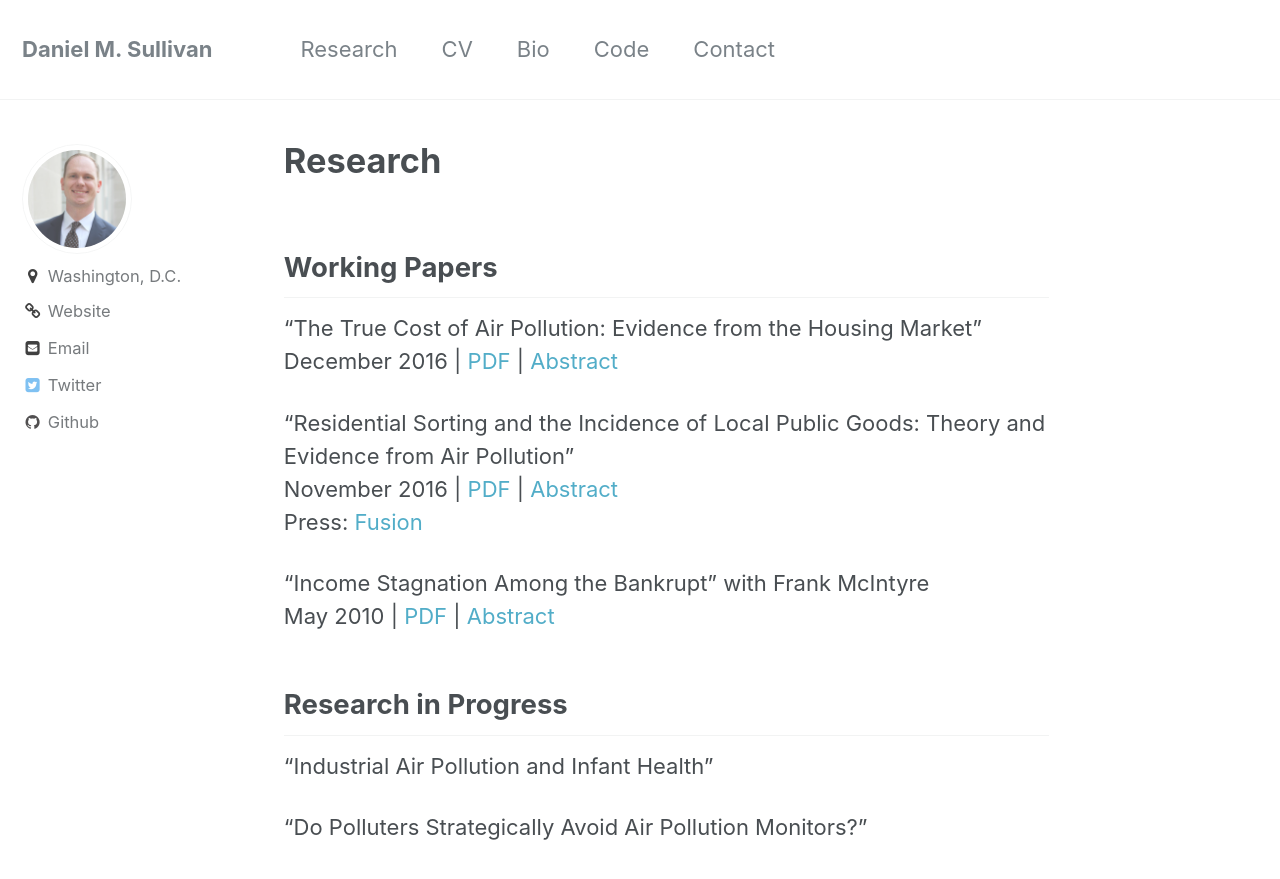
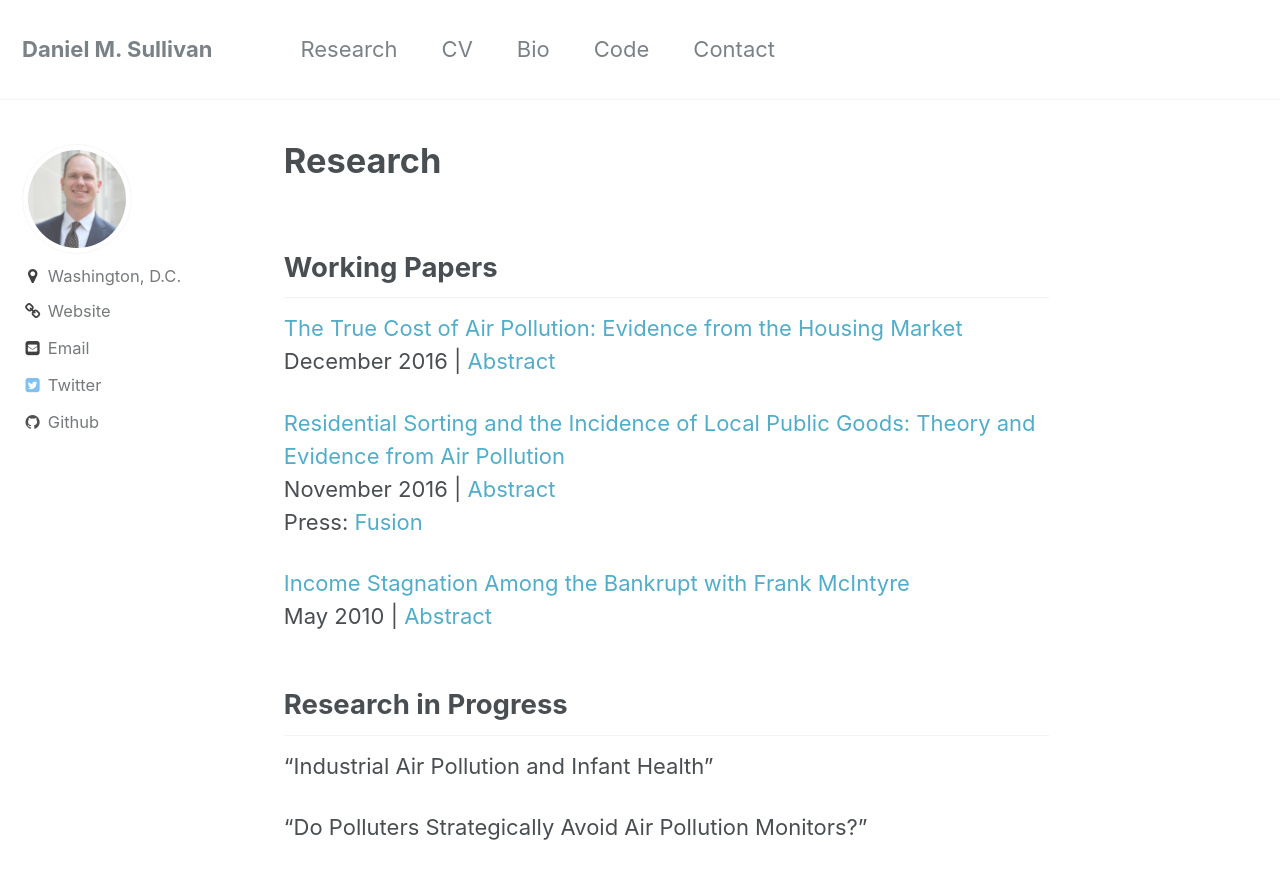
Before and after one commit to dmsul/dmsul.github.io, a Jekyll site: the page built from _pages/research.md, in a window 1280 px wide and 900 px high. Shown: the top 879 px of the window. Built offline with Jekyll 4.4.1, drawn with Linux system fonts in a browser that asks for light colours.

Commit message:
Change Research page formatting, remove dates from papers' filenames

```diff
--- a/_pages/research.md
+++ b/_pages/research.md
@@ -5,18 +5,16 @@ permalink: /research
 
 ## Working Papers
 
-"The True Cost of Air Pollution: Evidence from the Housing Market"\\
-December 2016 | [PDF](/assets/Sullivan_2016_Cost_of_Pollution.pdf) |
-[Abstract](/poll_house)
+[The True Cost of Air Pollution: Evidence from the Housing Market](/assets/Sullivan_Cost_of_Pollution_housing.pdf)\\
+December 2016 | [Abstract](/poll_house)
 
-"Residential Sorting and the Incidence of Local Public Goods: Theory and
-Evidence from Air Pollution"\\
-November 2016 | [PDF](/assets/Sullivan_2016_Sorting_Pollution.pdf) |
-[Abstract](/poll_sort)\\
+[Residential Sorting and the Incidence of Local Public Goods: Theory and
+Evidence from Air Pollution](/assets/Sullivan_Sorting_Pollution.pdf)\\
+November 2016 | [Abstract](/poll_sort)\\
 Press: [Fusion](http://fusion.net/story/319892/true-cost-of-environmental-gentrification-study/)
 
-"Income Stagnation Among the Bankrupt" with Frank McIntyre\\
-May 2010 | [PDF](https://papers.ssrn.com/sol3/papers.cfm?abstract_id=1684616) | [Abstract](/bank_income)
+[Income Stagnation Among the Bankrupt with Frank McIntyre](https://papers.ssrn.com/sol3/papers.cfm?abstract_id=1684616)\\
+May 2010 | [Abstract](/bank_income)
 
 ## Research in Progress
 
```
Also changed, not shown: 4 other files.
